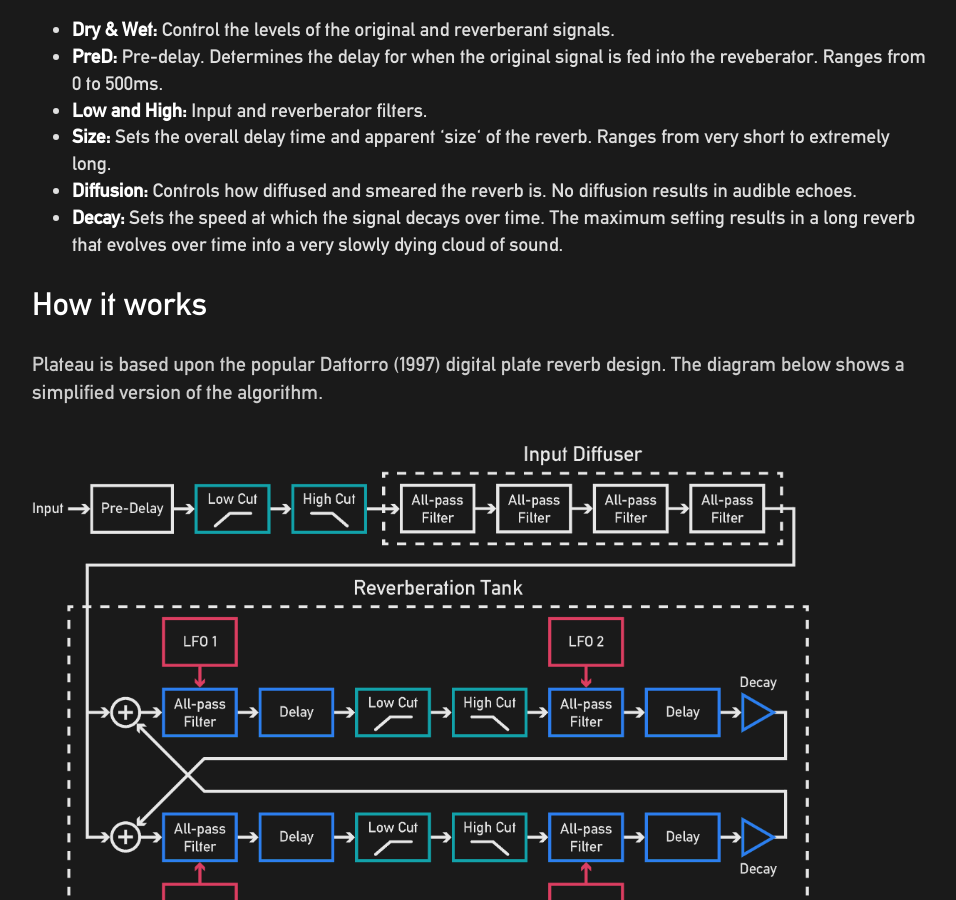
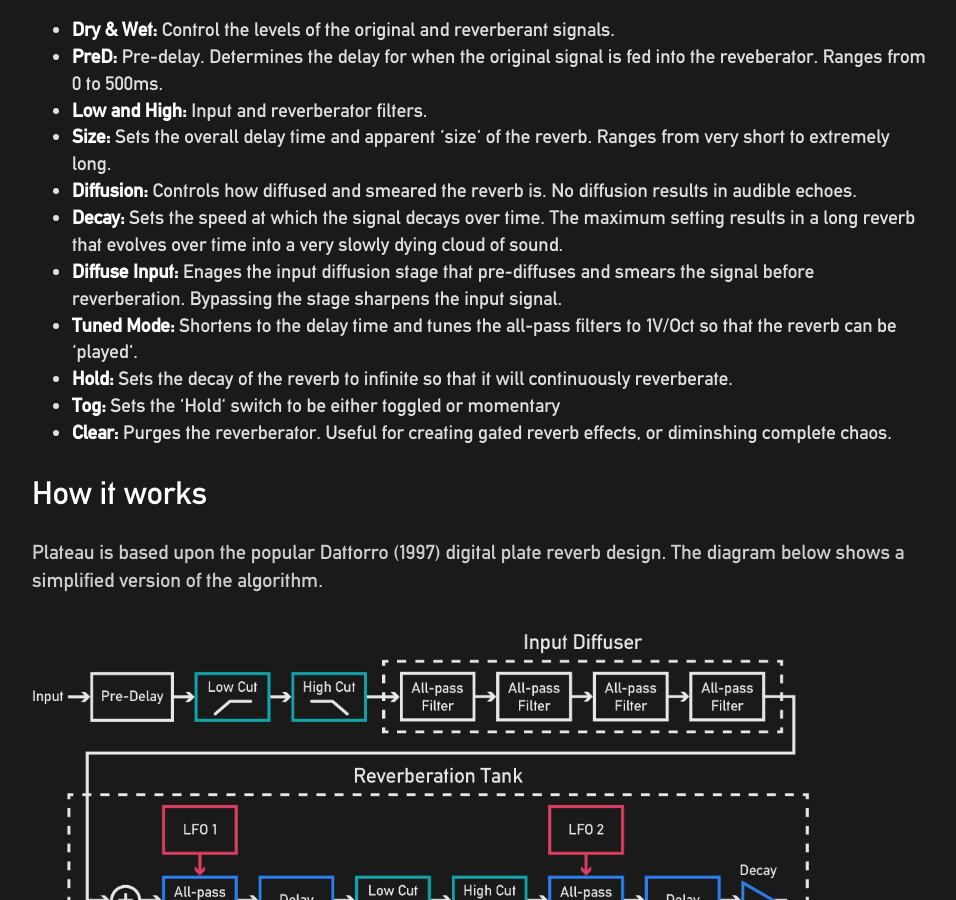
Before and after one commit to ValleyAudio/ValleyAudio.github.io, a Jekyll site: the page built from rack/plateau/plateau.html, in a window 1280 px wide and 900 px high, scrolled down 1170 px. Shown: the whole window, without its empty margins (160-1116 px from the left). Built offline with Jekyll 4.4.1, drawn with Linux system fonts in a browser that asks for light colours.

Commit message:
Added controls

```diff
--- a/rack/plateau/plateau.html
+++ b/rack/plateau/plateau.html
@@ -23,6 +23,11 @@
         <li><b>Size:</b> Sets the overall delay time and apparent 'size' of the reverb. Ranges from very short to extremely long.</li>
         <li><b>Diffusion:</b> Controls how diffused and smeared the reverb is. No diffusion results in audible echoes.</li>
         <li><b>Decay:</b> Sets the speed at which the signal decays over time. The maximum setting results in a long reverb that evolves over time into a very slowly dying cloud of sound.</li>
+        <li><b>Diffuse Input:</b> Enages the input diffusion stage that pre-diffuses and smears the signal before reverberation. Bypassing the stage sharpens the input signal.</li>
+        <li><b>Tuned Mode:</b> Shortens to the delay time and tunes the all-pass filters to 1V/Oct so that the reverb can be 'played'.</li>
+        <li><b>Hold:</b> Sets the decay of the reverb to infinite so that it will continuously reverberate.</li>
+        <li><b>Tog:</b> Sets the 'Hold' switch to be either toggled or momentary</li>
+        <li><b>Clear:</b> Purges the reverberator. Useful for creating gated reverb effects, or diminshing complete chaos.</li>
     </ul>
     <h2 id="howItWorks">How it works</h2>
     <p>
```
